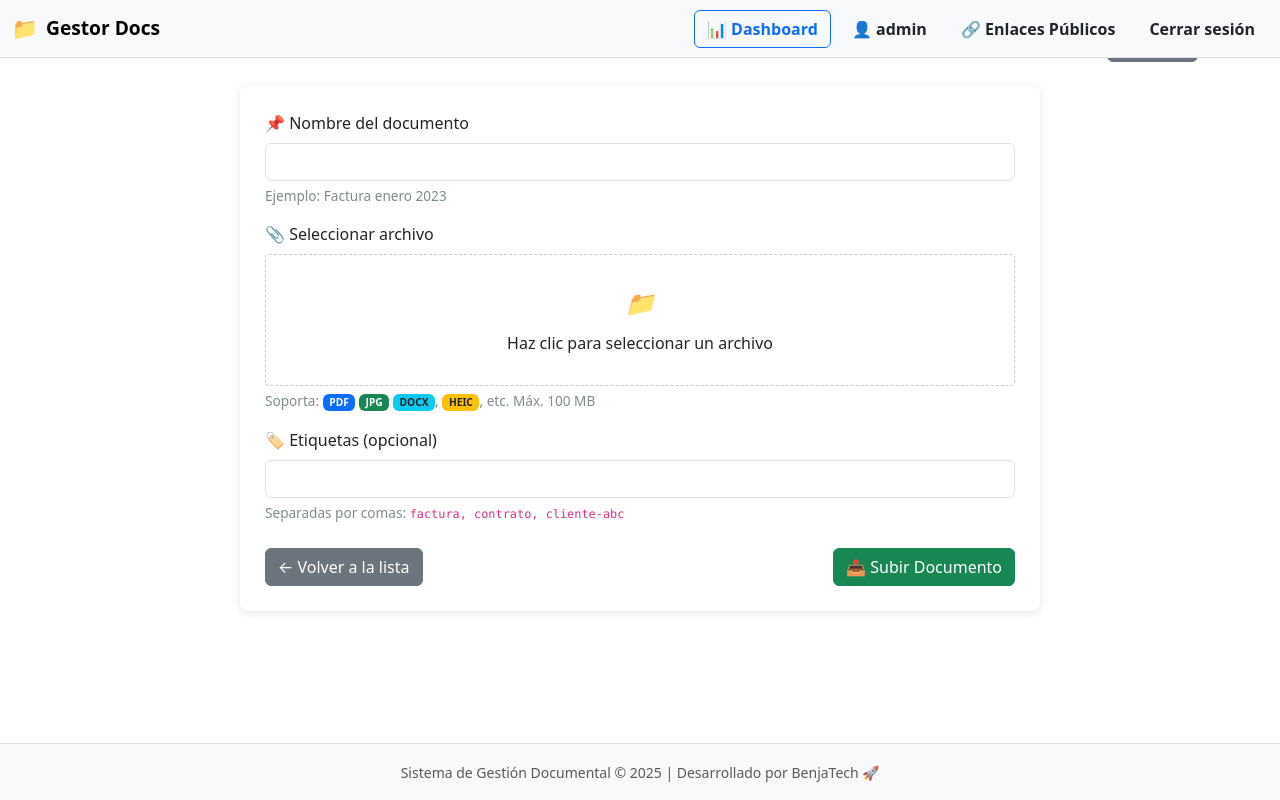
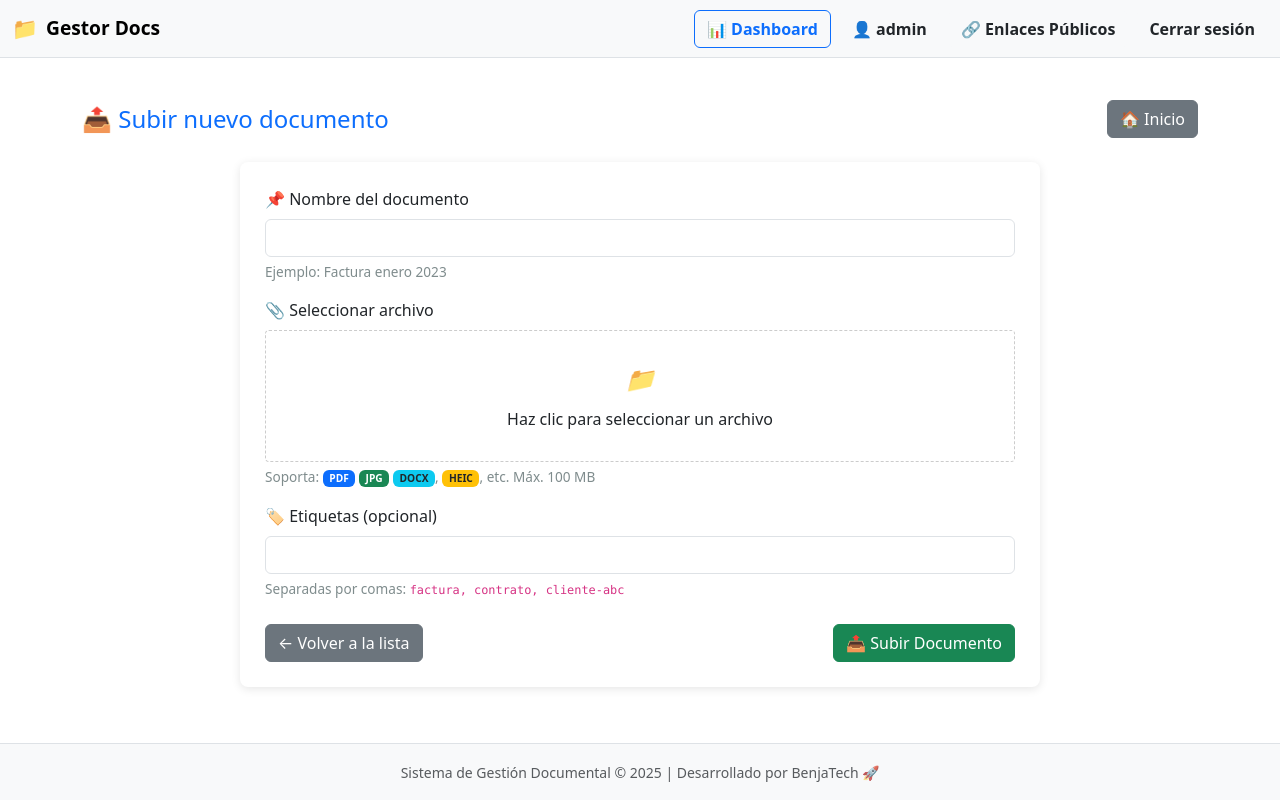
Before and after one commit to BenjaBarraza/gestor_documental, a Django app: page /subir/ in a window 1280 px wide. Run offline with Django 5.2, Linux system fonts and the light colour scheme; a user stored in the database is signed in; some libraries are stand-ins or nearby versions.

Commit message:
Actualizar plantillas de editar perfil y subir documento: mejorar la estructura y mostrar mensajes de éxito.

```diff
--- a/documentos/templates/documentos/editar_perfil.html
+++ b/documentos/templates/documentos/editar_perfil.html
@@ -115,6 +115,7 @@
     }
 </style>
 
+<div class="container" style="margin-top: 100px;"></div>
     <div class="editar-container">
         <h2 class="editar-title">✏️ Editar Perfil</h2>
 
@@ -143,6 +144,8 @@
                 <button type="submit" class="btn btn-primary">💾 Guardar cambios</button>
                 <a href="{% url 'documentos:perfil' %}" class="btn btn-secondary">❌ Cancelar</a>
             </div>
+    </div>
+        </form>
     </form>
 </div>
 {% endblock %}
--- a/documentos/templates/documentos/subir.html
+++ b/documentos/templates/documentos/subir.html
@@ -73,7 +73,7 @@
   }
 </style>
 
-<div class="container my-4">
+<div class="container" style="margin-top: 100px;">
   <div class="d-flex justify-content-between align-items-center mb-4 flex-wrap gap-3">
     <h1 class="h4 text-primary m-0">📤 Subir nuevo documento</h1>
     <a href="{% url 'documentos:home' %}" class="btn btn-secondary">🏠 Inicio</a>
```
Also changed, not shown: db.sqlite3. Lines whose indentation alone changed are shown as unchanged.
